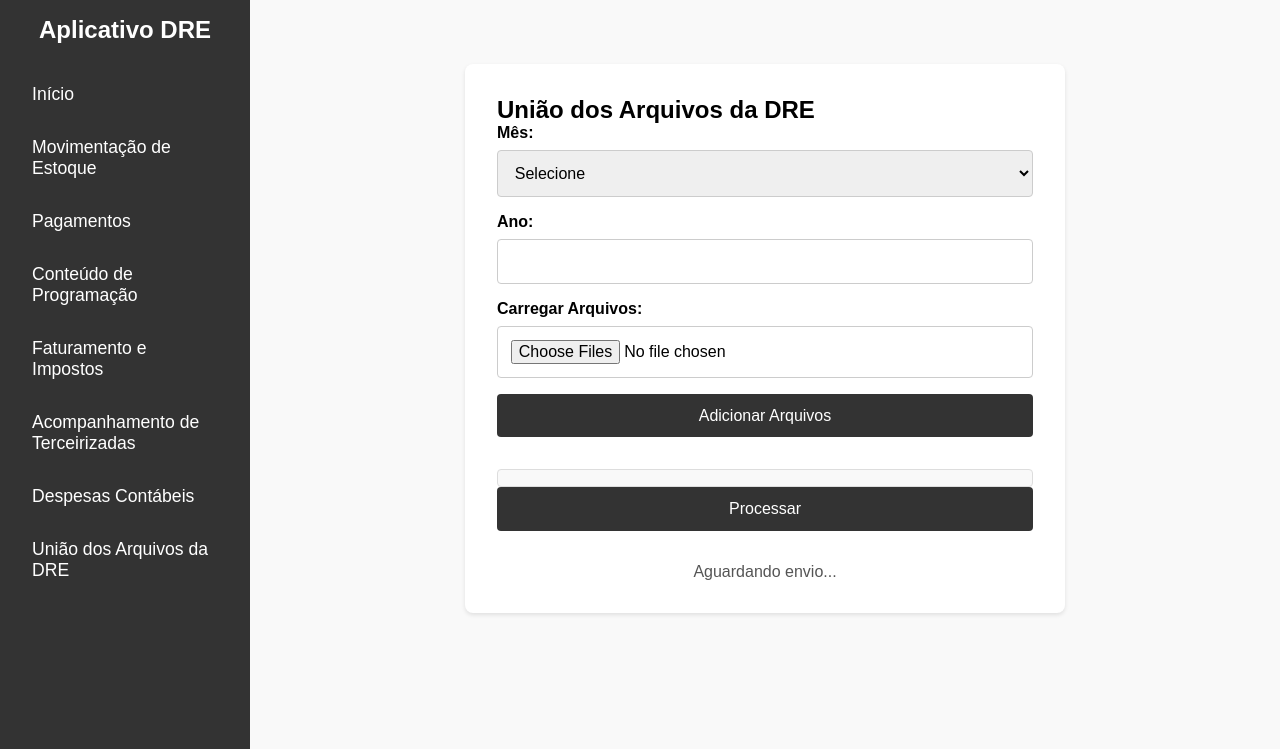
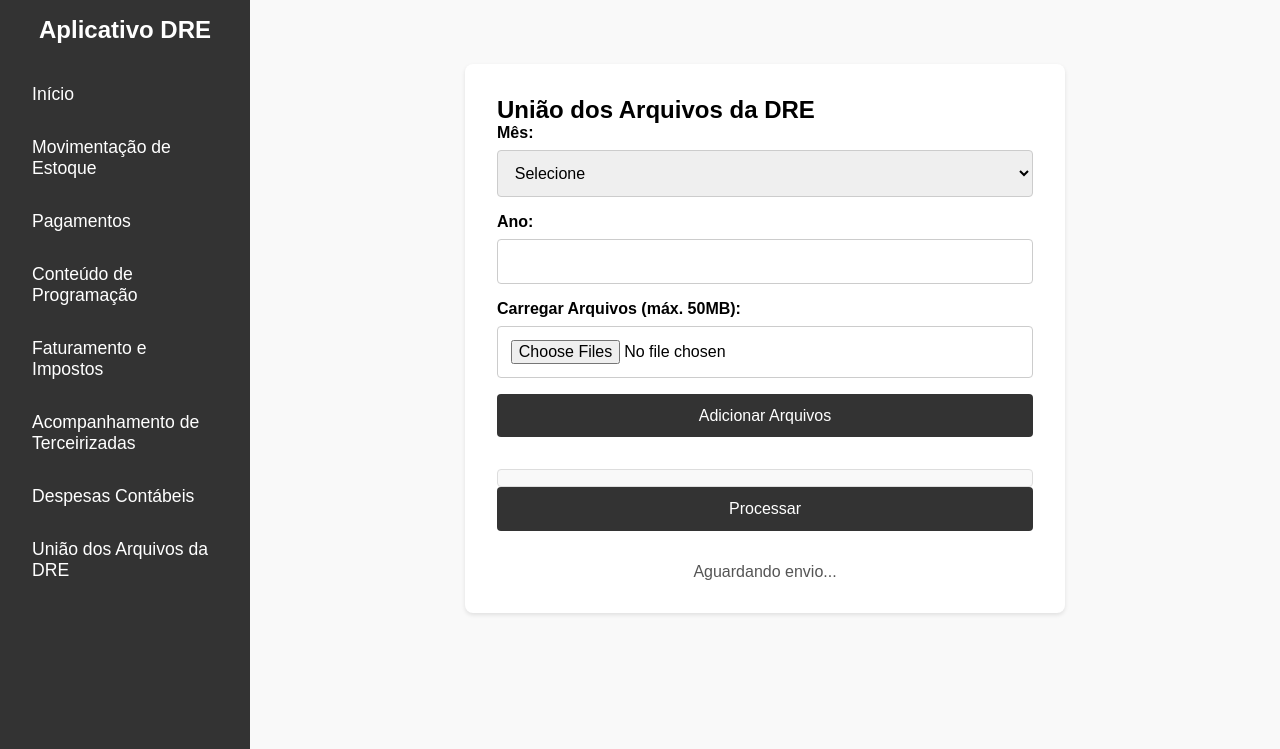
Before and after one commit to ControladoriaMaster/AppDRE, a Flask app: page /uniao in a window 1280 px wide. Shown: the top 749 px of the page. Run offline with Flask 3, Linux system fonts and the light colour scheme; some libraries are stand-ins or nearby versions.

Commit message:
Add files via upload

```diff
--- a/templates/uniao.html
+++ b/templates/uniao.html
@@ -181,7 +181,7 @@
                     <label for="ano">Ano:</label>
                     <input type="text" name="ano" id="ano" required>
 
-                    <label for="files">Carregar Arquivos:</label>
+                    <label for="files">Carregar Arquivos (máx. 50MB):</label>
                     <input type="file" id="files" accept=".xlsx" multiple>
                     <button type="button" id="add-files-button">Adicionar Arquivos</button>
                     <div class="file-list" id="file-list">
```
